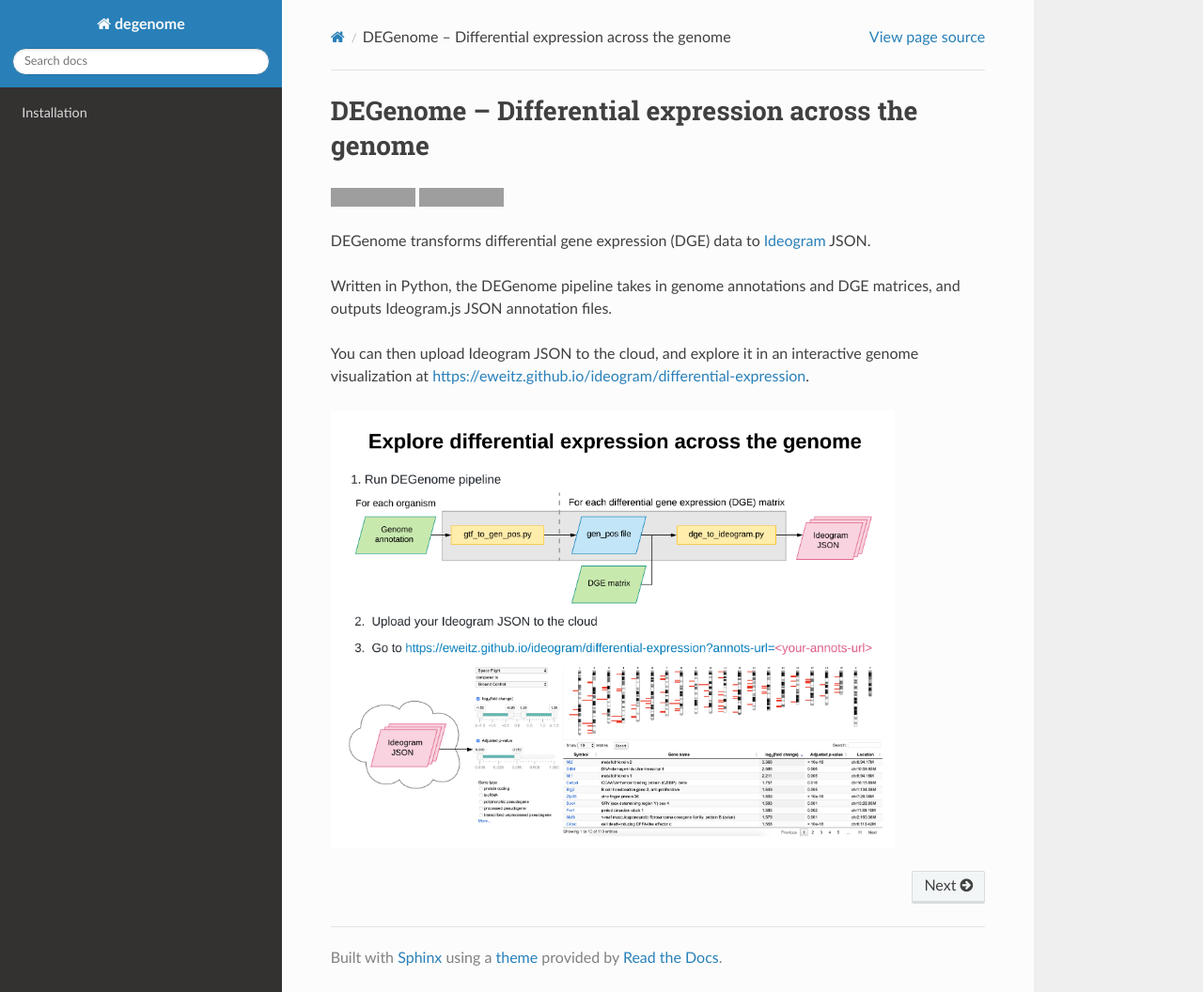
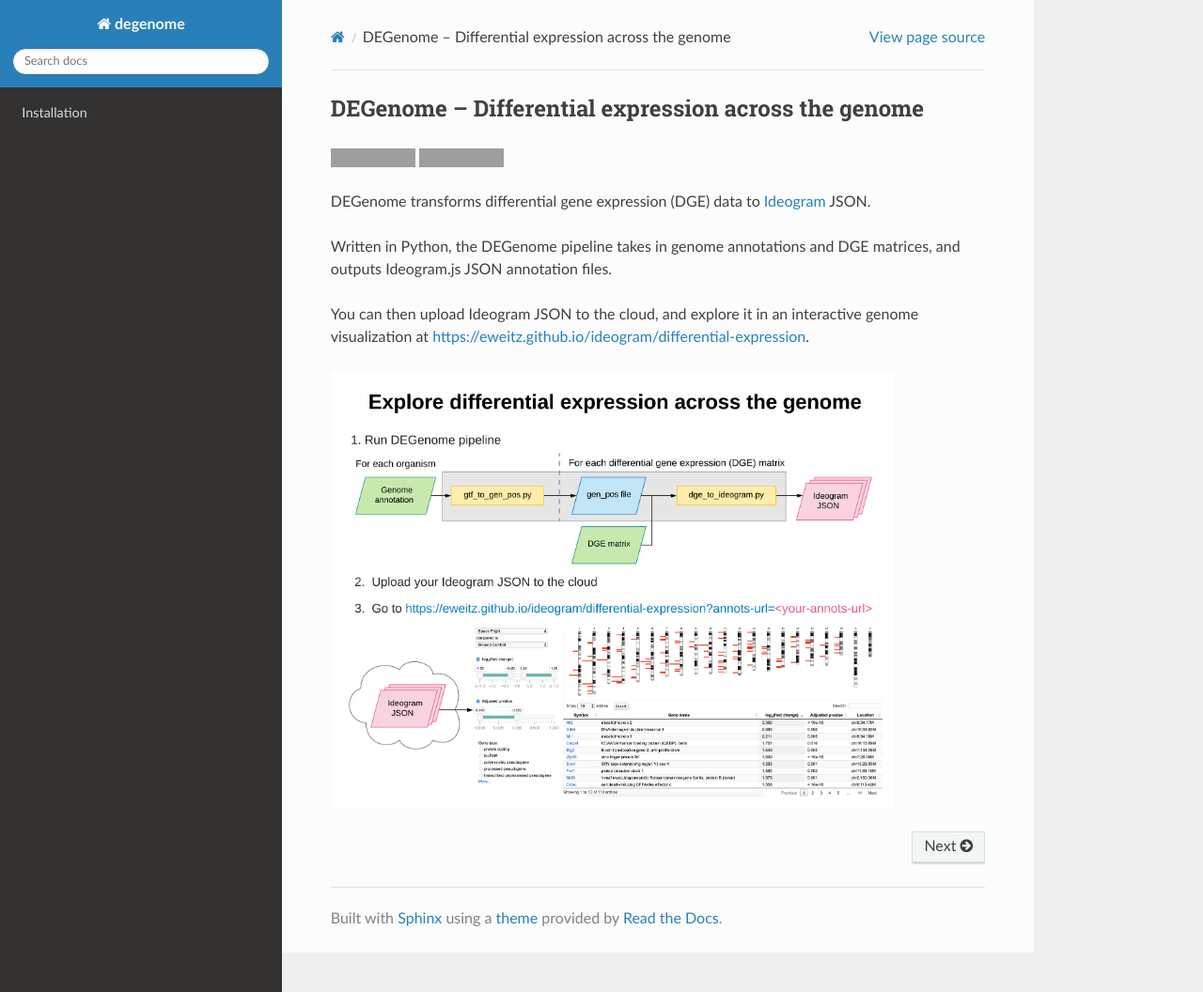
Before and after one commit to eweitz/degenome, a Sphinx documentation site: the page built from docs/index.rst, in a window 1280 px wide and 1056 px high. Shown: the whole window at 94% size. Built offline with Sphinx 7.4.7 and the Read the Docs theme 2.0.0, drawn with Linux system fonts in a browser that asks for light colours; grey boxes are pictures that could not be loaded.

Commit message:
Fix CSS in docs

```diff
--- a/docs/conf.py
+++ b/docs/conf.py
@@ -56,7 +56,7 @@ html_theme = 'sphinx_rtd_theme'
 # Add any paths that contain custom static files (such as style sheets) here,
 # relative to this directory. They are copied after the builtin static files,
 # so a file named "default.css" will overwrite the builtin "default.css".
-html_static_path = []
+html_static_path = ['_static']
 
 # These paths are either relative to html_static_path
 # or fully qualified paths (eg. https://...)
--- a/docs/index.rst
+++ b/docs/index.rst
@@ -1,6 +1,7 @@
 DEGenome – Differential expression across the genome
 ====================================================
 |Build| |Coverage|
+
 
 DEGenome transforms differential gene expression (DGE) data to Ideogram_ JSON.
 
```
Also changed, not shown: docs/_static/css/custom.css (renamed from docs/custom.css), 5 other files.
